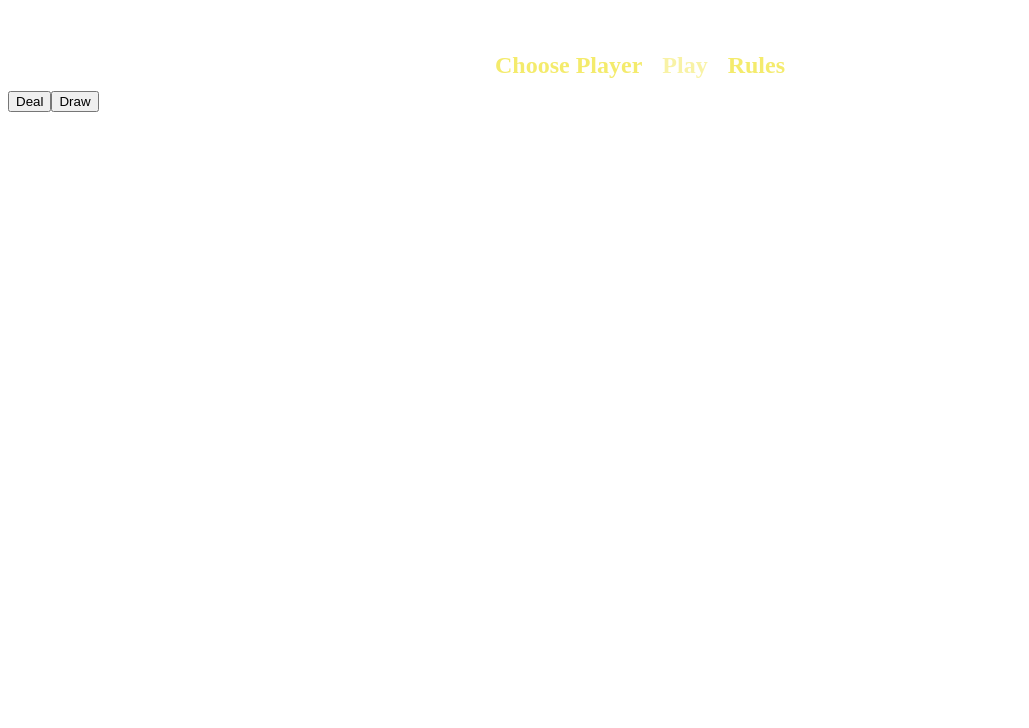
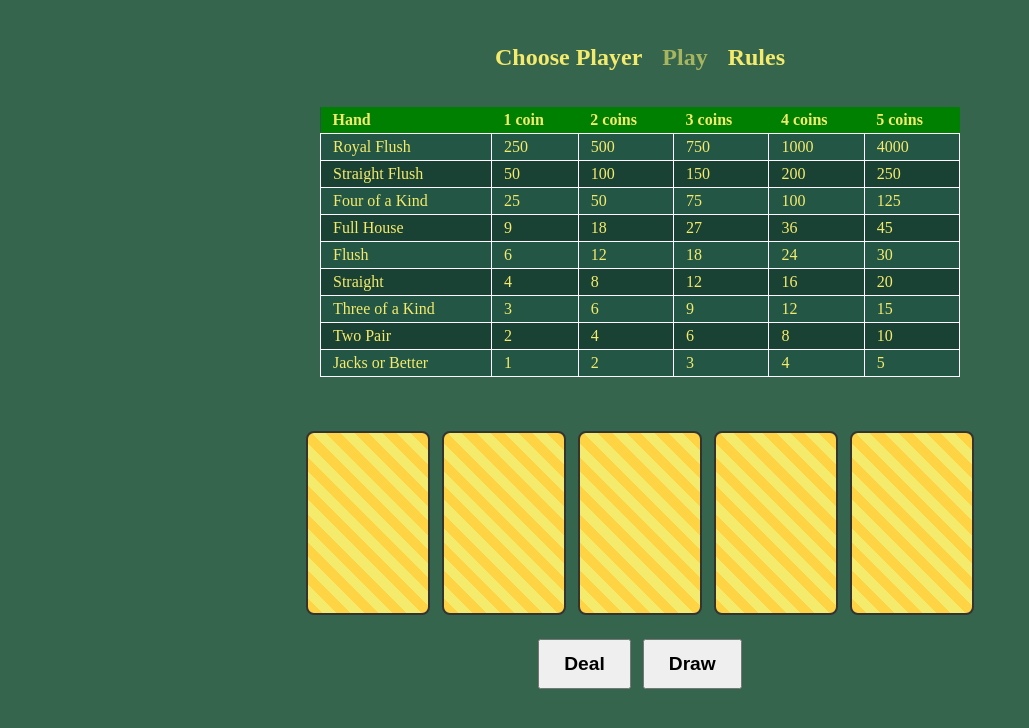
Before and after one commit to valbuilt/Video-Poker, a React (Vite) app: page /game in a window 1280 px wide. Shown: the top 728 px of the page, without its empty margins (0-1029 px from the left). Built offline with nearby package versions, Linux system fonts and the light colour scheme.

Commit message:
Style adjustments: bigger cards and buttons, centered layouts, card examples on rules page

```diff
--- a/src/components/Card/Card.css
+++ b/src/components/Card/Card.css
@@ -1,13 +1,12 @@
 .card {
-  width: 80px;
-  height: 120px;
+  width: 120px;
+  height: 180px;
   border: 2px solid #333;
   border-radius: 8px;
   background: white;
-  display: grid; /*assignment specifically wants CSS Grid as layout method*/
+  display: grid;
   grid-template-rows: 1fr 1fr;
   place-items: center;
-  font-size: 1.2rem;
   font-weight: bold;
 }
 
--- /dev/null
+++ b/src/components/PlayerSelect/PlayerSelect.css
@@ -0,0 +1,20 @@
+.player-select {
+  color: white;
+  display: flex;
+  flex-direction: column;
+  align-items: center;
+  margin-top: 100px;
+  min-height: 80%;
+  font-size: 1.3rem;
+}
+
+.player-select input {
+  font-size: 1.2rem;
+  padding: 10px;
+  margin-bottom: 12px;
+}
+
+.player-select button {
+  font-size: 1.2rem;
+  padding: 10px 20px;
+}
--- a/src/components/PlayerSelect/PlayerSelect.tsx
+++ b/src/components/PlayerSelect/PlayerSelect.tsx
@@ -1,5 +1,6 @@
 import { useState } from "react";
 import { useGameStore } from "../../store/gameStore.ts";
+import "./PlayerSelect.css";
 
 /**
  * Shows a list of existing players and lets the user create a new one.
@@ -36,7 +37,7 @@
   }
 
   return (
-    <section>
+    <section className="player-select">
       <h2>Choose Player</h2>
       <ul>
         {players.map((player) => (
--- a/src/index.css
+++ b/src/index.css
@@ -0,0 +1,4 @@
+body {
+  background-color: #35654d;
+  margin: 0;
+}
--- a/src/pages/GamePage/GamePage.css
+++ b/src/pages/GamePage/GamePage.css
@@ -1,3 +1,34 @@
+.game-page {
+  display: flex;
+  flex-direction: column;
+  align-items: center;
+  margin-top: 1.5rem;
+}
+
+.game-controls {
+  display: flex;
+  flex-direction: column;
+  align-items: center;
+}
+
+.hand {
+  display: flex;
+  gap: 12px;
+  margin-top: 24px;
+  margin-bottom: 24px;
+}
+
+.buttons {
+  display: flex;
+  gap: 12px;
+}
+
+.buttons button {
+  font-size: 1.2rem;
+  padding: 12px 24px;
+  font-weight: bold;
+}
+
 .card-wrapper {
   background: none;
   border: none;
@@ -5,3 +36,9 @@
   cursor: pointer;
   font: inherit;
 }
+
+.hold-label {
+  color: white;
+  font-size: 1.5rem;
+  font-weight: bold;
+}
--- a/src/pages/GamePage/GamePage.tsx
+++ b/src/pages/GamePage/GamePage.tsx
@@ -1,4 +1,5 @@
 import Card from "../../components/Card/Card.tsx";
+import PayoutTable from "../../components/PayoutTable/PayoutTable.tsx";
 import { useGameStore } from "../../store/gameStore.ts";
 import "./GamePage.css";
 
@@ -15,21 +16,37 @@
   const draw = useGameStore((state) => state.draw);
 
   return (
-    <div>
-      <button onClick={dealNewHand}>Deal</button>
-      <button onClick={draw}>Draw</button>
+    <div className="game-page">
+      <PayoutTable />
 
+      <div className="game-controls">
         <div className="hand">
-        {hand.map((card, index) => (
+          {hand.length === 0 ? (
+            <>
+              <Card faceDown card={{ suit: "hearts", rank: "A" }} />
+              <Card faceDown card={{ suit: "hearts", rank: "A" }} />
+              <Card faceDown card={{ suit: "hearts", rank: "A" }} />
+              <Card faceDown card={{ suit: "hearts", rank: "A" }} />
+              <Card faceDown card={{ suit: "hearts", rank: "A" }} />
+            </>
+          ) : (
+            hand.map((card, index) => (
               <button
                 key={index}
                 className="card-wrapper"
                 onClick={() => toggleHold(index)}
               >
                 <Card card={card} />
-            {card.held && <p>Hold</p>}
+                {card.held && <p className="hold-label">Hold</p>}
               </button>
-        ))}
+            ))
+          )}
+        </div>
+
+        <div className="buttons">
+          <button onClick={dealNewHand}>Deal</button>
+          <button onClick={draw}>Draw</button>
+        </div>
       </div>
     </div>
   );
--- a/src/pages/RulesPage/RulesPage.css
+++ b/src/pages/RulesPage/RulesPage.css
@@ -0,0 +1,17 @@
+.rules {
+  color: white;
+  font-size: 1.2rem;
+  margin: 30px;
+}
+
+.rules-layout {
+  display: flex;
+  gap: 24px;
+  align-items: flex-start;
+}
+
+.rules-cards {
+  display: flex;
+  gap: 12px;
+  margin: 16px 0;
+}
--- a/src/pages/RulesPage/RulesPage.tsx
+++ b/src/pages/RulesPage/RulesPage.tsx
@@ -1,4 +1,5 @@
 import PayoutTable from "../../components/PayoutTable/PayoutTable.tsx";
+import Card from "../../components/Card/Card.tsx";
 import "./RulesPage.css";
 
 /**
@@ -32,13 +33,20 @@
       </ol>
       <p>
         From Jacks or Better all the way up to a Royal Flush, every winning hand
-        has its own payout. The more coins you bet, the higher your potential
-        payout.
+        has its own payout.
+        <p>The more coins you bet, the higher your potential payout.</p>
       </p>
       <p>
         <strong>Ready to test your luck? Deal your hand!</strong>
       </p>
-      <PayoutTable />;
+      <div className="rules-layout">
+        <PayoutTable />
+        <div className="rules-cards">
+          <Card card={{ suit: "hearts", rank: "A" }} />
+          <Card card={{ suit: "spades", rank: "K" }} faceDown />
+        </div>
+      </div>
+      ;
     </section>
   );
 }
```
Lines whose indentation alone changed are shown as unchanged.
